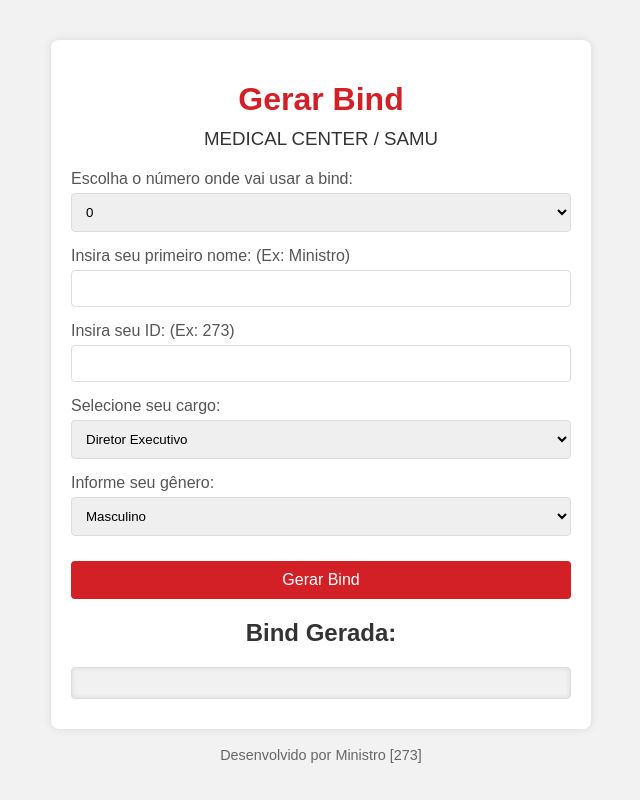
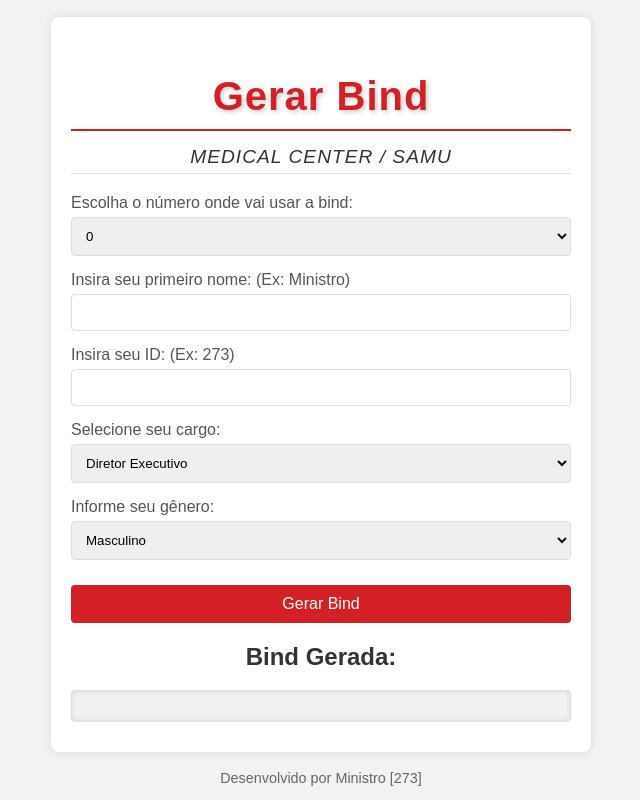
Before and after one commit to robsonllourenco/gerarbind_bhc, a plain HTML site: page index.html in a window 1280 px wide. Shown: the whole page, without its empty margins (319-959 px from the left). Drawn offline with Linux system fonts and the light colour scheme.

Commit message:
Update styles.css

```diff
--- a/styles.css
+++ b/styles.css
@@ -26,15 +26,29 @@ body {
 }
 
 h1 {
-    color: #d32027; /* Vermelho da imagem enviada */
+    font-size: 2.5rem; /* Aumentando o tamanho da fonte */
+    color: #d32027; /* Vermelho forte da imagem */
+    font-weight: bold;
+    text-shadow: 2px 2px 4px rgba(0, 0, 0, 0.2); /* Adicionando uma sombra sutil */
     margin-bottom: 10px;
+    letter-spacing: 1px; /* Espaçamento entre letras */
+    padding: 10px 0;
+    border-bottom: 2px solid #d32027; /* Borda inferior para destacar o título */
 }
 
 h3 {
     color: #333;
     margin-top: 0;
     font-weight: normal;
+    font-size: 1.2rem; /* Ajustando o tamanho da fonte do subtítulo */
+    letter-spacing: 1px;
+    text-transform: uppercase; /* Deixando o subtítulo em letras maiúsculas */
+    padding: 5px 0;
+    border-bottom: 1px solid #ddd; /* Borda inferior sutil */
+    margin-bottom: 20px;
+    font-style: italic; /* Adicionando um estilo itálico */
 }
+
 
 .form-group {
     margin-bottom: 15px;
```
